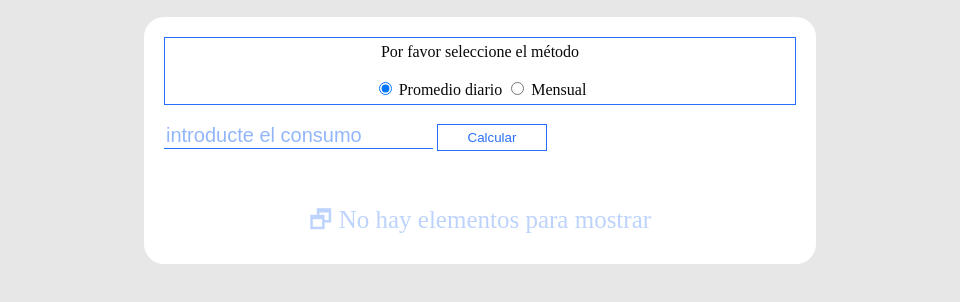
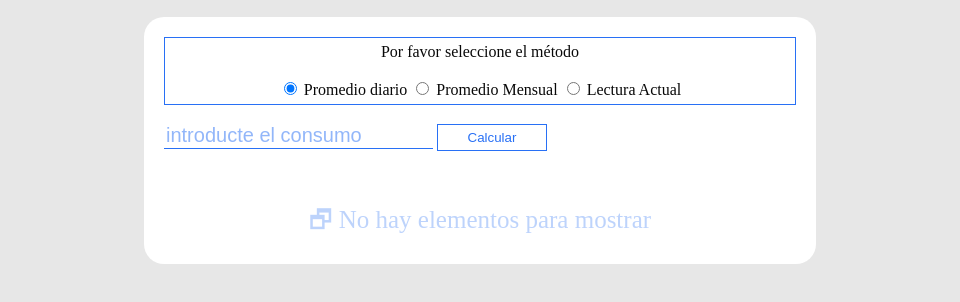
Before and after one commit to rtaveras07/kwhm, a plain HTML site: page index.html in a window 1280 px wide. Shown: the part 110-412 px from the top of the page, without its empty margins (160-1120 px from the left). Drawn offline with Linux system fonts and the light colour scheme.

Commit message:
nuevo campos de consumo actual

```diff
--- a/index.html
+++ b/index.html
@@ -22,8 +22,14 @@
                 <br>
                 <input type="radio" id="diario" name="tipoconsumo" value="diario" checked>
                 <label for="diario">Promedio diario</label>
+
                 <input type="radio" id="mensual" name="tipoconsumo" value="mensual">
-                <label for="mensual">Mensual</label>
+                <label for="mensual">Promedio Mensual</label>
+
+                <input type="radio" id="lecturActual" name="tipoconsumo" value="actual">
+                <label for="lectAtual">Lectura Actual</label>
+
+
             </center>
         </div> <br>
 
```
Also changed, not shown: app.js (line endings or trailing spaces).
